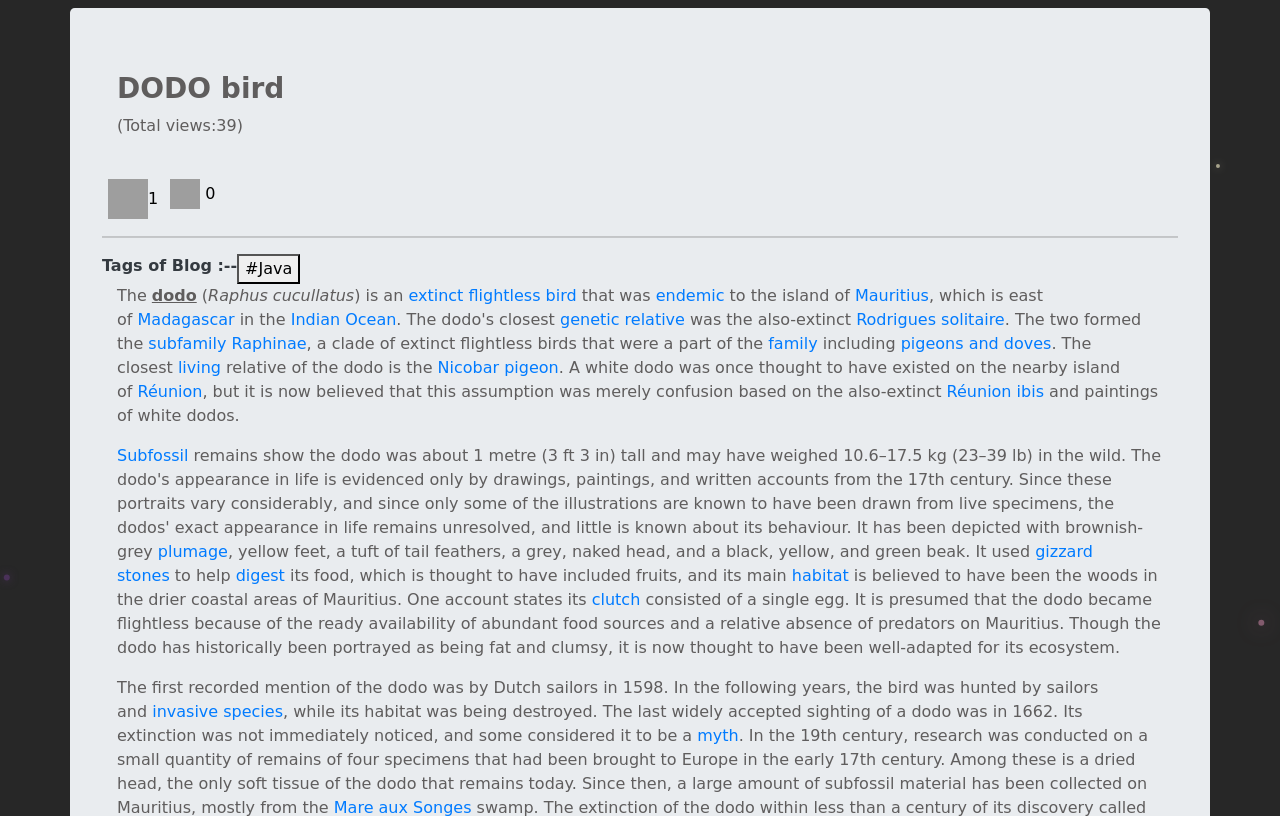
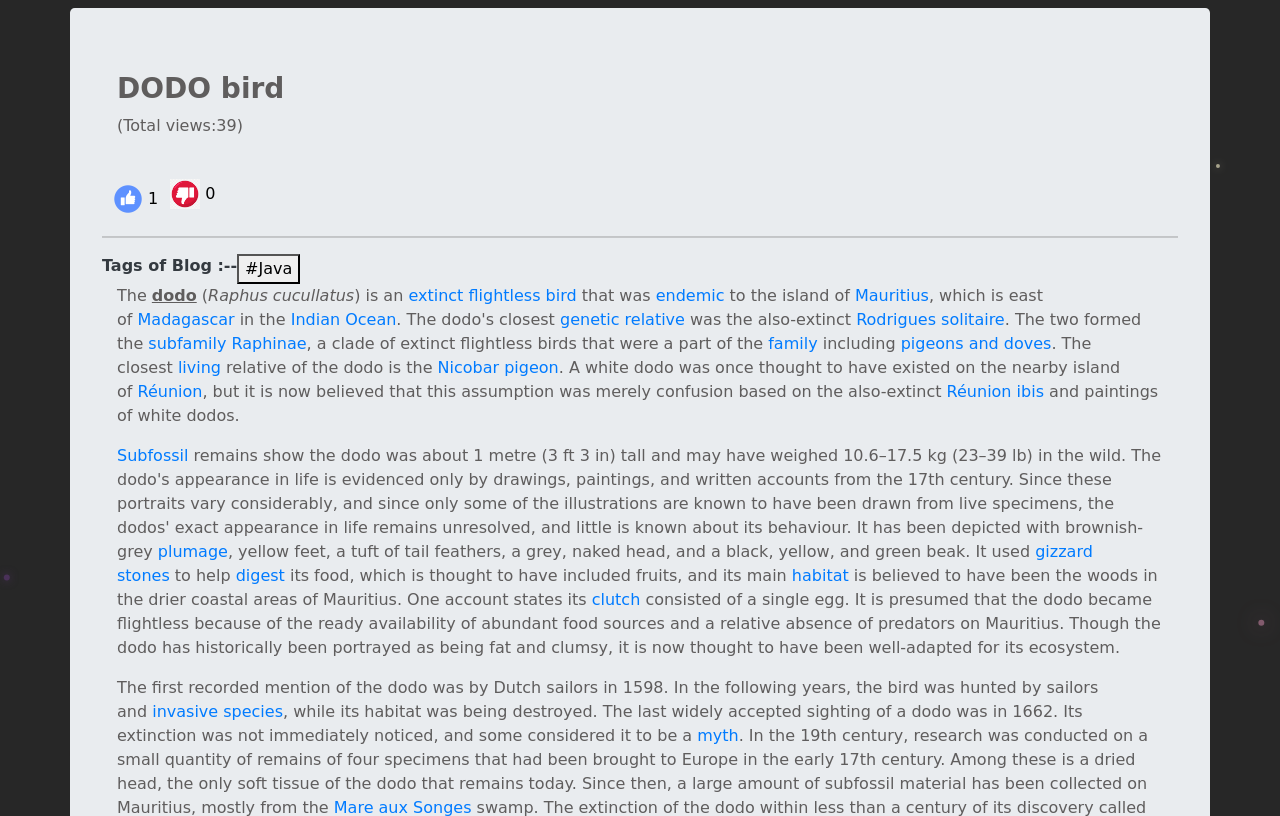
Before and after one commit to neptula/tech_heist, a Django app: a page that uses blog/templates/showBlog.html in a window 1280 px wide. Shown: the part 76-892 px from the top of the page. Run offline with Django 3.2, Linux system fonts and the light colour scheme; data comes from the database, SQL or seed files in the repository; both versions use the stored data as it was after the commit; data that the repository does not hold is empty; parts of the project's set-up code (start-up, migrations or seed data) failed here and were passed over; some libraries are stand-ins or nearby versions; grey boxes are pictures that could not be loaded.

Commit message:
added like dislike image in static

```diff
--- a/blog/templates/showBlog.html
+++ b/blog/templates/showBlog.html
@@ -45,7 +45,7 @@
                     {% csrf_token %}
                     <input type="hidden" name="next" value="{{ request.path }}">
                     <button style="background-color: transparent; border: none; box-shadow: none;" type="submit">
-                        <img src="https://i.pinimg.com/originals/39/44/6c/39446caa52f53369b92bc97253d2b2f1.png" width="40px" height="40px">{{ blog.likes.all.count }}
+                        <img src="/static/images/likeicon.png" width="40px" height="40px">{{ blog.likes.all.count }}
                     </button>
                 </form>
 
@@ -53,7 +53,7 @@
                     {% csrf_token %}
                     <input type="hidden" name="next" value="{{ request.path }}">
                     <button style="background-color: transparent; border: none; box-shadow: none;" type="submit">
-                    <img src="https://image.similarpng.com/very-thumbnail/2020/08/Facebook-dislike-icon-premium-vector-PNG.png" width="30px" height="30px" alt="">	{{ blog.dislikes.all.count }}
+                    <img src="/static/images/dislikeicon.png" width="30px" height="30px" alt="">	{{ blog.dislikes.all.count }}
                     </button>
                 </form>
             </div>
```
Also changed, not shown: db.sqlite3, static/images/dislikeicon.png (added), static/images/likeicon.png (added).
